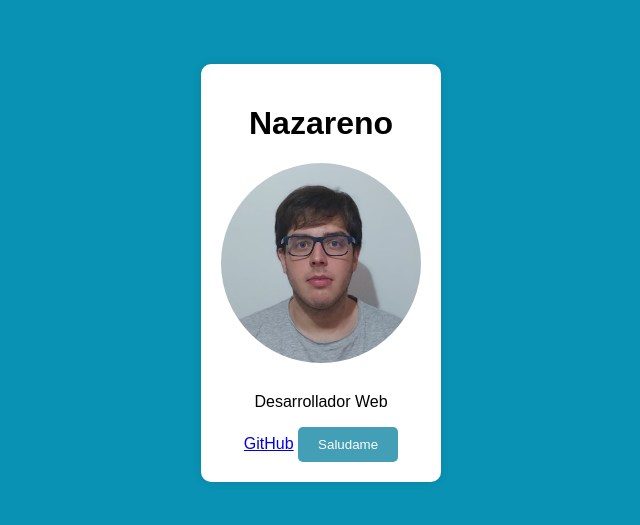
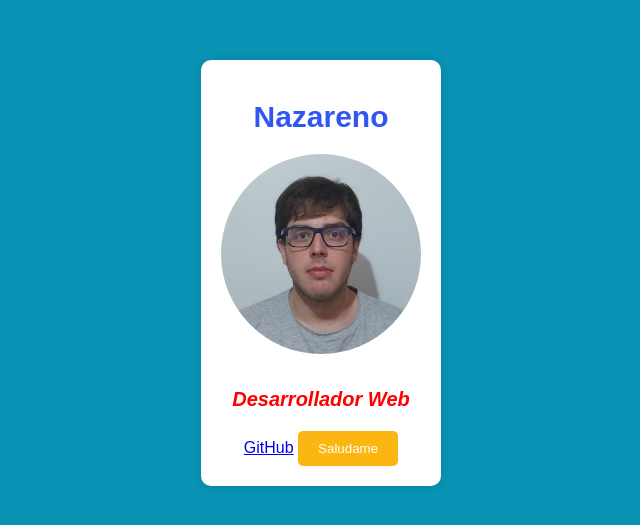
Before and after one commit to Nzablue/HTML-CSS-JS, a plain HTML site: page index.html in a window 1280 px wide. Shown: the part 135-660 px from the top of the page, without its empty margins (319-959 px from the left). Drawn offline with Linux system fonts and the light colour scheme.

Commit message:
se modificaron diseños en la carta

```diff
--- a/index.html
+++ b/index.html
@@ -13,7 +13,7 @@
 <div id="tarjeta-perfil">
 <h1>Nazareno</h1>
 <img src="Nazareno Reyes.jpg" alt="Foto de Perfil">
-<p>Desarrollador Web</p>
+<p><i><strong>Desarrollador Web</strong></i></p>
 <a href="https://github.com/Nzablue">GitHub</a>
 <button id="boton-saludo">Saludame</button>
 
--- a/style.css
+++ b/style.css
@@ -17,6 +17,11 @@ body {
   text-align: center;
 }
 
+#tarjeta-perfil h1{
+  color: #3157f2;
+  font-size: 30px;
+}
+
 #tarjeta-perfil img {
   width: 200px;
   height: 200px;
@@ -24,8 +29,13 @@ body {
   margin-bottom: 10px;
 }
 
+#tarjeta-perfil p{
+  color: #ff0000;
+  font-size: 20px;
+}
+
  #boton-saludo {
-  background-color: #439fb6;
+  background-color: #fcb611;
   color: #fff;
   border: none;
   padding: 10px 20px;
```
